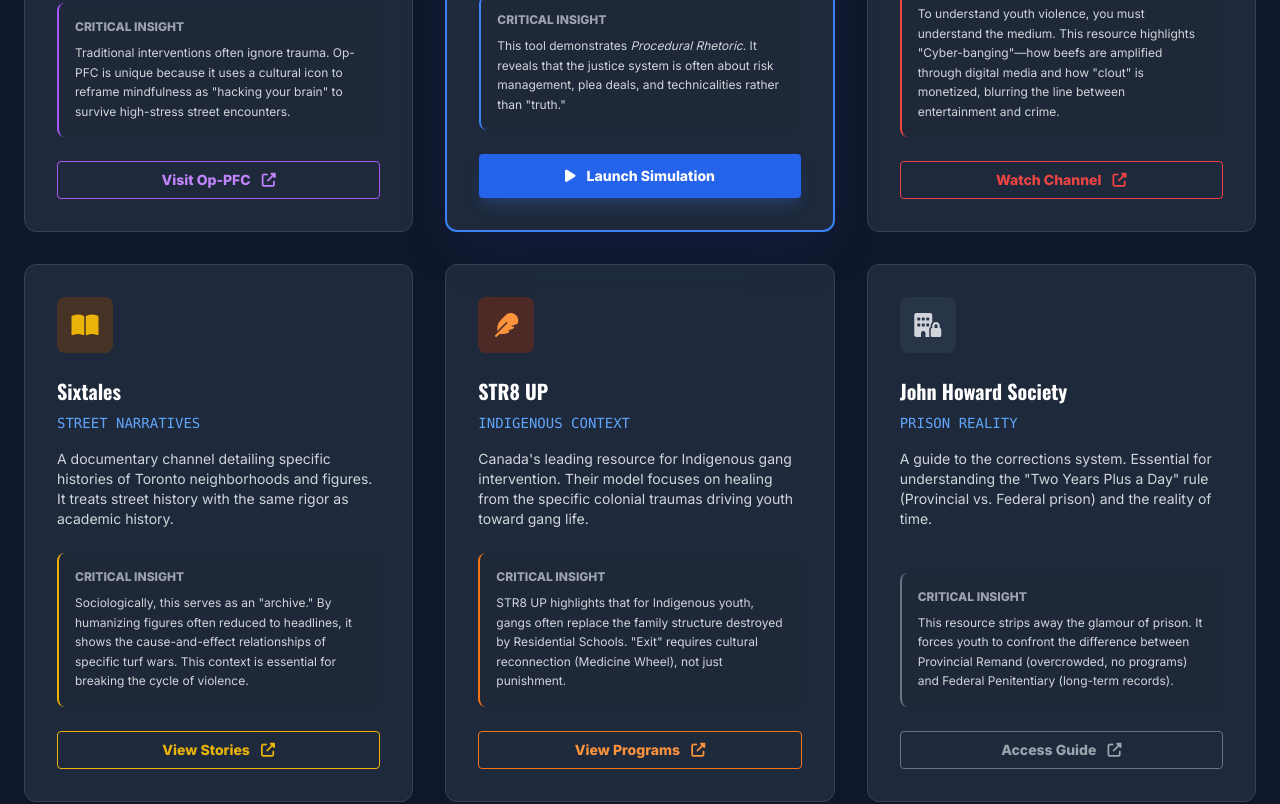
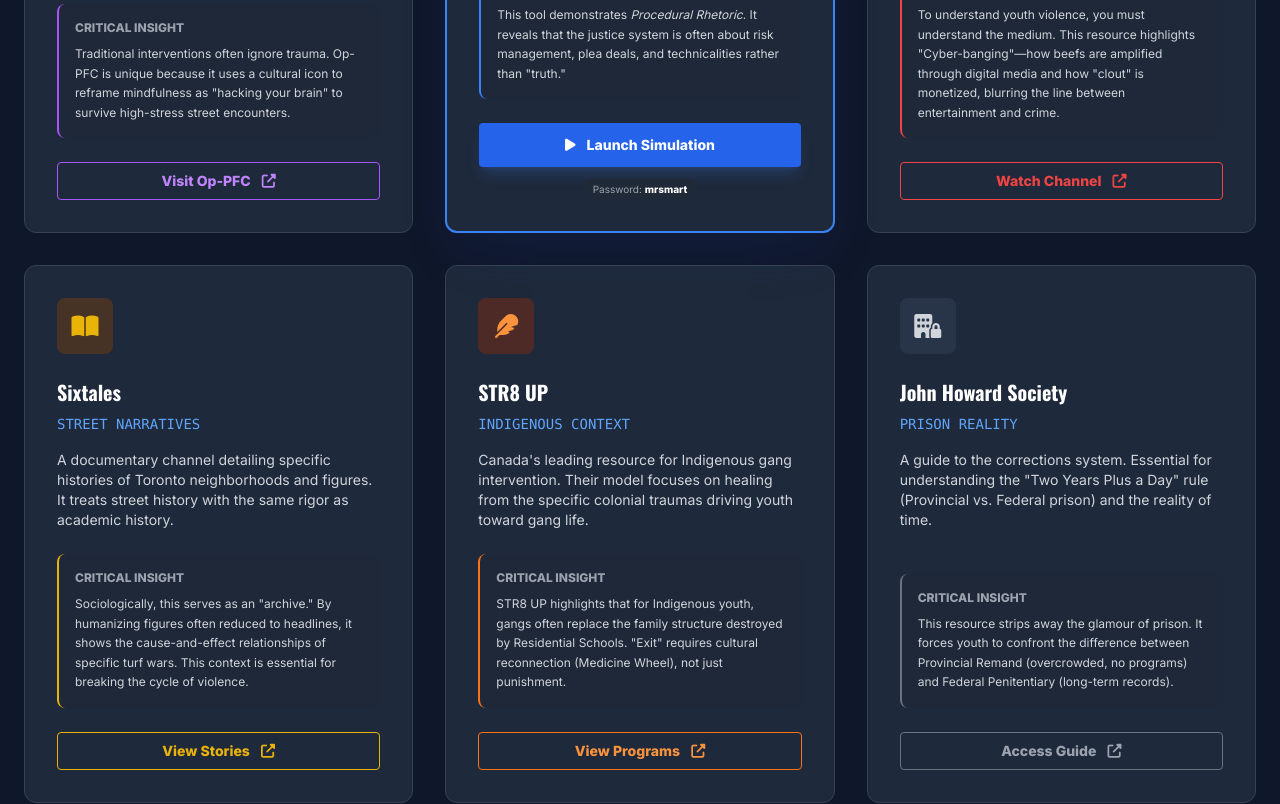
Before and after one commit to gr33n6h0st/canadiangangs, a plain HTML site: page index.html in a window 1280 px wide. Shown: the part 1872-2676 px from the top of the page. Drawn offline with nearby package versions, Linux system fonts and the light colour scheme.

```diff
--- a/index.html
+++ b/index.html
@@ -176,13 +176,18 @@
                             This tool demonstrates <em>Procedural Rhetoric</em>. It reveals that the justice system is often about risk management, plea deals, and technicalities rather than "truth."
                         </p>
                     </div>
-                    <!-- LINK: Points to game.html. If you have itch.io, paste that link here instead. -->
-                    <a href="game.html" target="_blank" class="block text-center w-full py-3 rounded bg-blue-600 text-white hover:bg-blue-500 transition text-sm font-bold shadow-lg shadow-blue-500/20">
+
+                    <!-- CORRECTED LINK AND PASSWORD BELOW -->
+                    <a href="https://bsmart123.itch.io/ontario-justice-simulator" target="_blank" class="block text-center w-full py-3 rounded bg-blue-600 text-white hover:bg-blue-500 transition text-sm font-bold shadow-lg shadow-blue-500/20">
                         <i class="fa-solid fa-play mr-2"></i> Launch Simulation
                     </a>
+                    <div class="text-center mt-2">
+                         <span class="text-[10px] text-gray-400 bg-gray-800 px-2 py-1 rounded">Password: <span class="text-white font-bold">mrsmart</span></span>
+                    </div>
+
                 </article>
 
-                <!-- Resource 3: We Love Hip Hop Network (NEW) -->
+                <!-- Resource 3: We Love Hip Hop Network -->
                 <article class="bg-card-bg rounded-xl p-8 border border-gray-700 card-hover flex flex-col">
                     <div class="w-14 h-14 bg-red-900/50 rounded-lg flex items-center justify-center mb-6 text-red-500">
                         <i class="fa-brands fa-youtube text-2xl"></i>
@@ -203,7 +208,7 @@
                     </a>
                 </article>
 
-                <!-- Resource 4: Sixtales (NEW) -->
+                <!-- Resource 4: Sixtales -->
                 <article class="bg-card-bg rounded-xl p-8 border border-gray-700 card-hover flex flex-col">
                     <div class="w-14 h-14 bg-yellow-900/50 rounded-lg flex items-center justify-center mb-6 text-yellow-500">
                         <i class="fa-solid fa-book-open text-2xl"></i>
```
